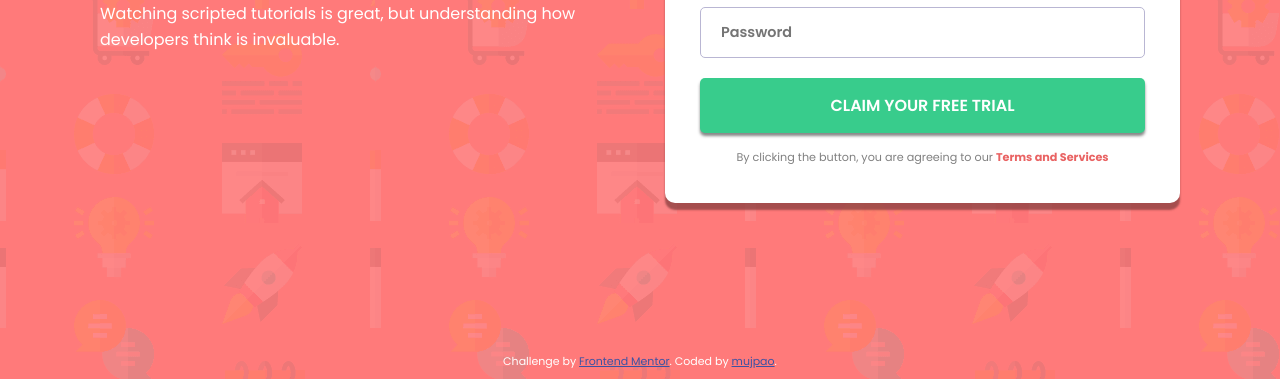
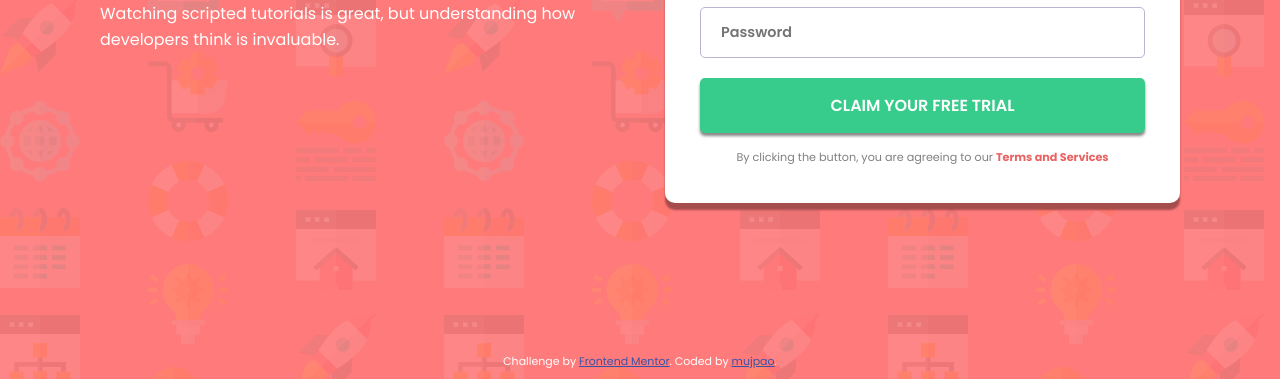
Before and after one commit to mujpao/intro-component-with-signup-form, a plain HTML site: page index.html in a window 1280 px wide. Shown: the part 421-800 px from the top of the page. Drawn offline with Linux system fonts and the light colour scheme.

Commit message:
Change background image on desktop

```diff
--- a/css/styles.css
+++ b/css/styles.css
@@ -174,6 +174,10 @@ input {
 }
 
 @media (min-width: 1000px) {
+    body {
+        background-image: url("../images/bg-intro-desktop.png");
+    }
+
     .sign-up-container {
         flex-direction: row;
         margin: 100px 100px 150px;
```
Also changed, not shown: solution-images/solution-desktop.png, solution-images/solution-mobile.png.
